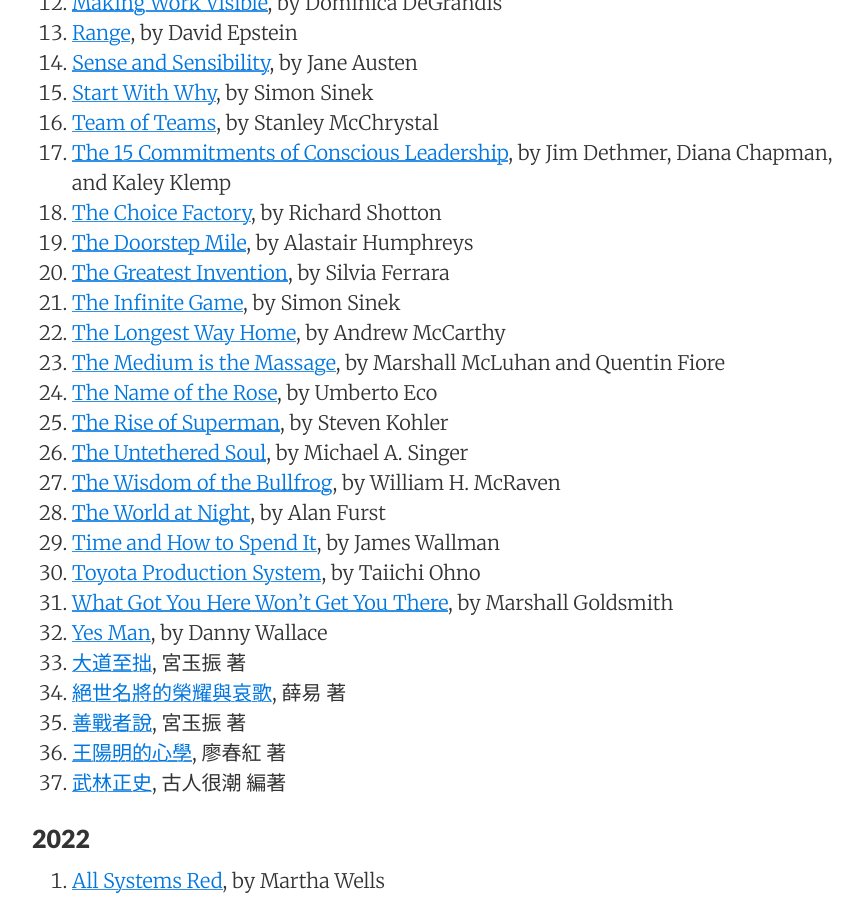
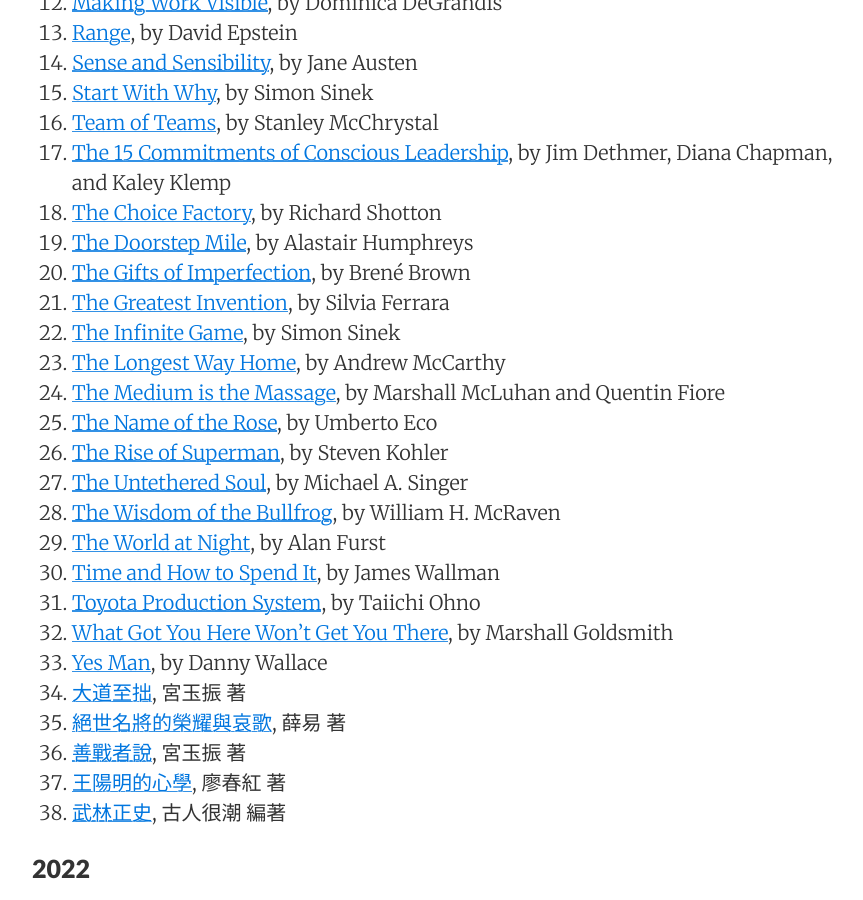
Before and after one commit to sewardlee337/sewardlee337.github.io, a Jekyll site: the page built from readinglist.md, in a window 1280 px wide and 900 px high, scrolled down 890 px. Shown: the whole window, without its empty margins (188-1051 px from the left). Built offline with Jekyll 4.4.1, drawn with Linux system fonts in a browser that asks for light colours; nearby versions of some CDN libraries.

Commit message:
update reading list

```diff
--- a/readinglist.md
+++ b/readinglist.md
@@ -37,6 +37,7 @@
 1. [The 15 Commitments of Conscious Leadership](https://amzn.to/41YfqYB), by Jim Dethmer, Diana Chapman, and Kaley Klemp
 1. [The Choice Factory](https://www.amazon.com/Choice-Factory-behavioural-biases-influence/dp/085719609X), by Richard Shotton
 1. [The Doorstep Mile](https://www.amazon.com/Doorstep-Mile-Live-Adventurously-Every-ebook/dp/B082BGD7QR/ref=tmm_kin_swatch_0?_encoding=UTF8&qid=1687644616&sr=8-1), by Alastair Humphreys
+1. [The Gifts of Imperfection](https://www.amazon.com/Gifts-Imperfection-Think-Supposed-Embrace-ebook/dp/B00BS03LL6/ref=tmm_kin_swatch_0?_encoding=UTF8&qid=&sr=), by Brené Brown
 1. [The Greatest Invention](https://www.amazon.com/Greatest-Invention-History-Mysterious-Scripts-ebook/dp/B092T97RRM/ref=tmm_kin_swatch_0?_encoding=UTF8&qid=1688506774&sr=8-1), by Silvia Ferrara
 1. [The Infinite Game](https://amzn.to/3m24PMV), by Simon Sinek
 1. [The Longest Way Home](https://www.amazon.com/Longest-Way-Home-Courage-Settle-ebook/dp/B0061OI0VK/ref=tmm_kin_swatch_0?_encoding=UTF8&qid=1692481735&sr=8-1), by Andrew McCarthy
```
